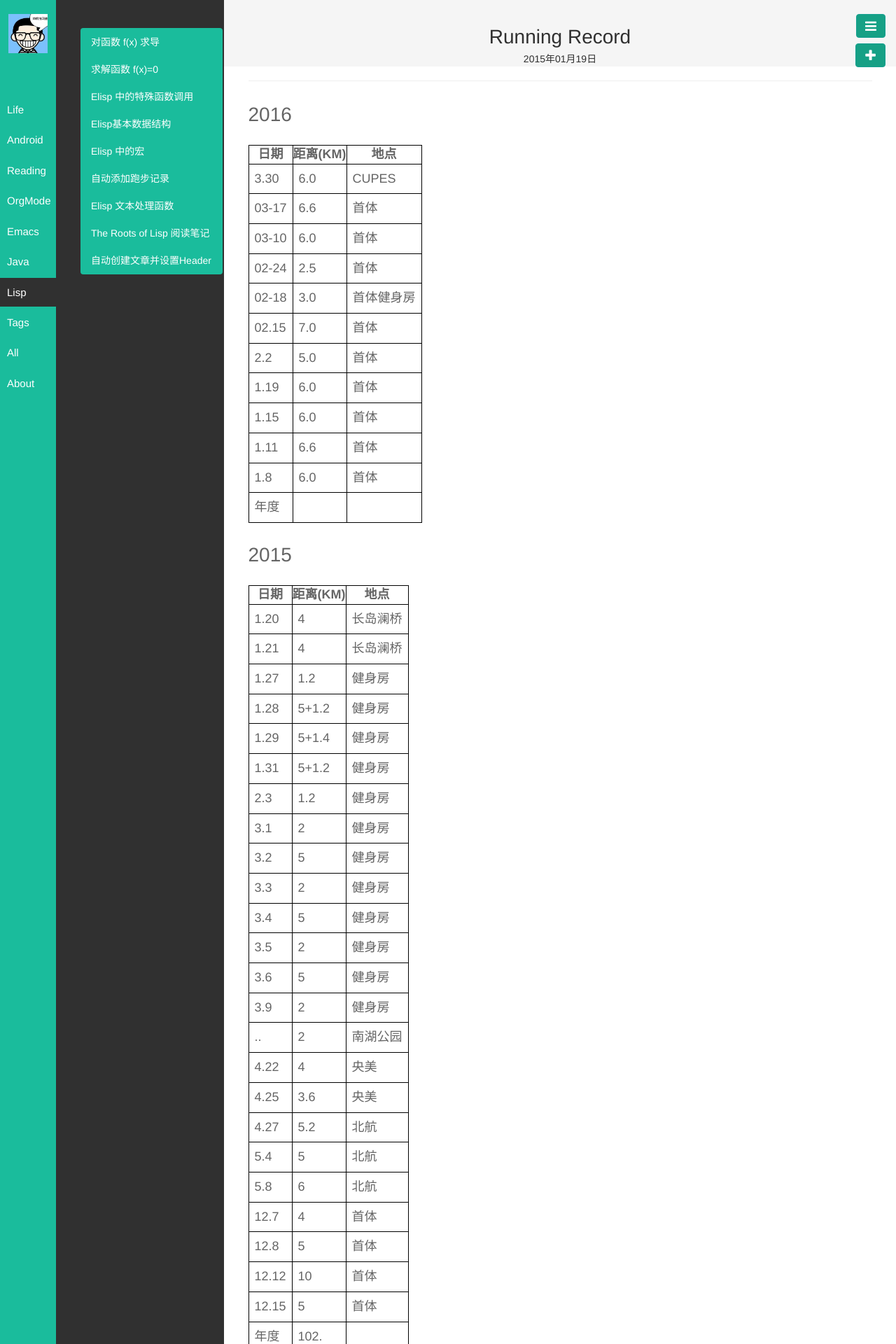
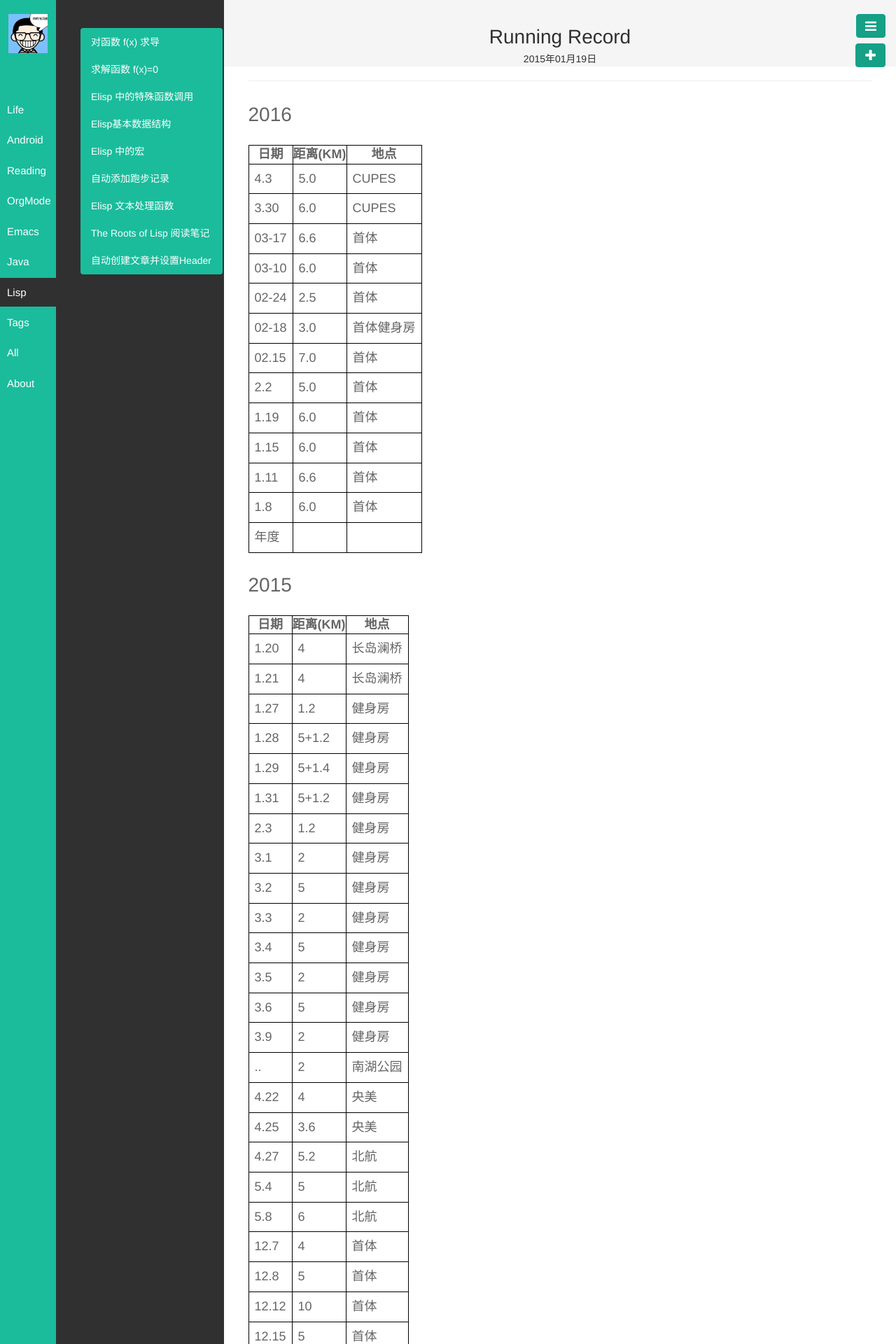
Before and after one commit to byrlx/byrlx.github.io, a Jekyll site: the page built from _posts/Other/2015-01-19-Running-Record.html, in a window 1280 px wide. Shown: the top 1920 px of the page at 70% size. Built offline with Jekyll 4.4.1, drawn with Linux system fonts in a browser that asks for light colours.

Commit message:
update blog

```diff
--- a/_posts/Other/2015-01-19-Running-Record.html
+++ b/_posts/Other/2015-01-19-Running-Record.html
@@ -26,6 +26,12 @@ description: [Run! Run! Run!]
 </tr>
 </thead>
 <tbody>
+<tr>
+<td class="org-right">4.3</td>
+<td class="org-right">5.0</td>
+<td class="org-left">CUPES</td>
+</tr>
+
 <tr>
 <td class="org-right">3.30</td>
 <td class="org-right">6.0</td>
--- a/_posts/Reading/2016-04-08-intro-to-Rx.html
+++ b/_posts/Reading/2016-04-08-intro-to-Rx.html
@@ -20,5 +20,5 @@ categories: [Reading]
 </p>
 
 <p>
-本文是该书的读书笔记.
+本文是该书的读书笔记. 同时会掺杂一些RxJava的内容.
 </p>
--- a/org/Other/2015-01-19-Running-Record.org
+++ b/org/Other/2015-01-19-Running-Record.org
@@ -16,6 +16,7 @@ description: [Run! Run! Run!]
 * 2016
 |  日期 | 距离(KM) | 地点       |
 |-------+----------+------------|
+|   4.3 |      5.0 | CUPES      |
 |  3.30 |      6.0 | CUPES      |
 | 03-17 |      6.6 | 首体       |
 | 03-10 |      6.0 | 首体       |
--- a/org/Reading/2016-04-08-intro-to-Rx.org
+++ b/org/Reading/2016-04-08-intro-to-Rx.org
@@ -20,4 +20,4 @@ file:../../../../public/img/zmantra.jpg
 由于Rx编程是在 C# 领域发展起来的, 所以如果读者有 C# 的编程经验,
 读此书会很容易. 无奈笔者没有任何C#经验, 只能大体领略一下Rx的方法论.
 
-本文是该书的读书笔记.
+本文是该书的读书笔记. 同时会掺杂一些RxJava的内容.
```
